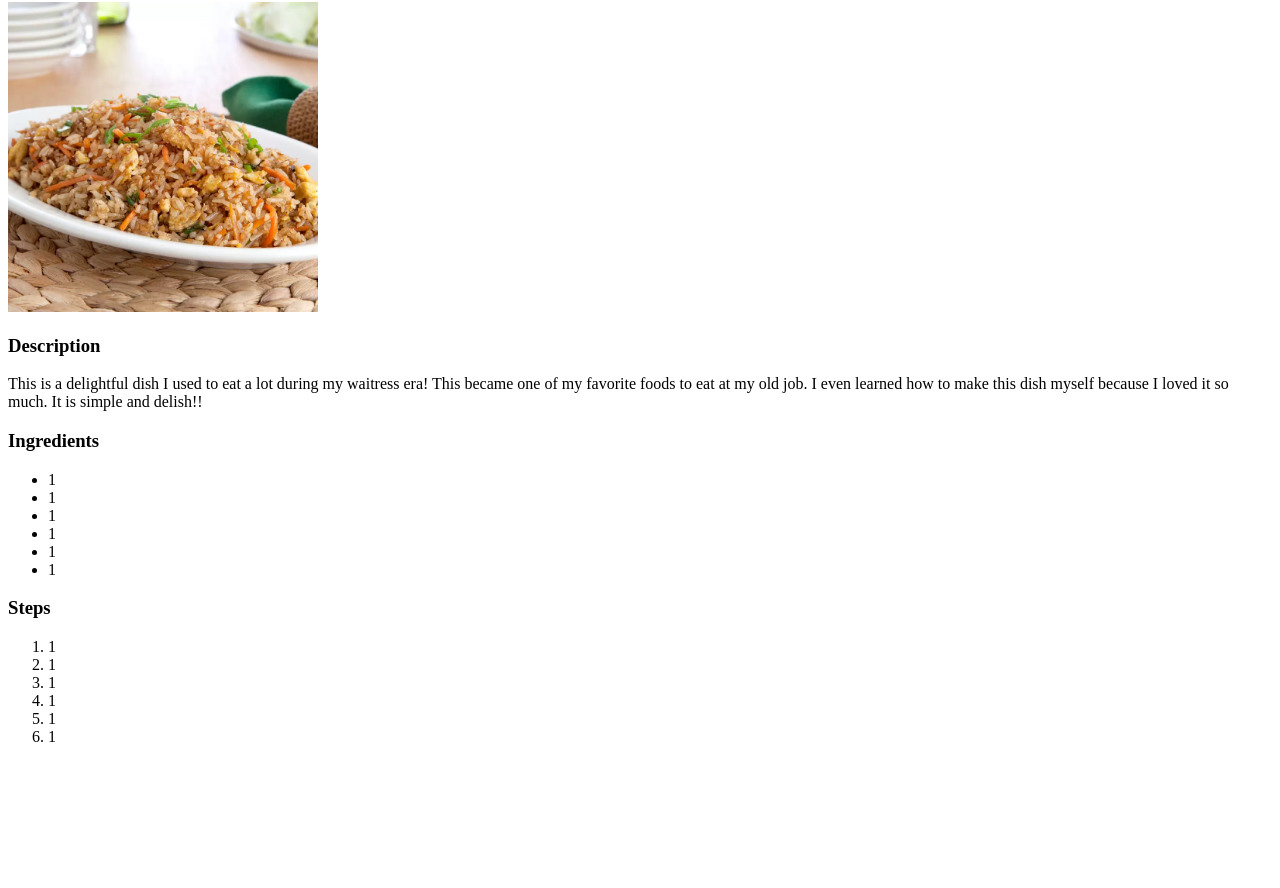
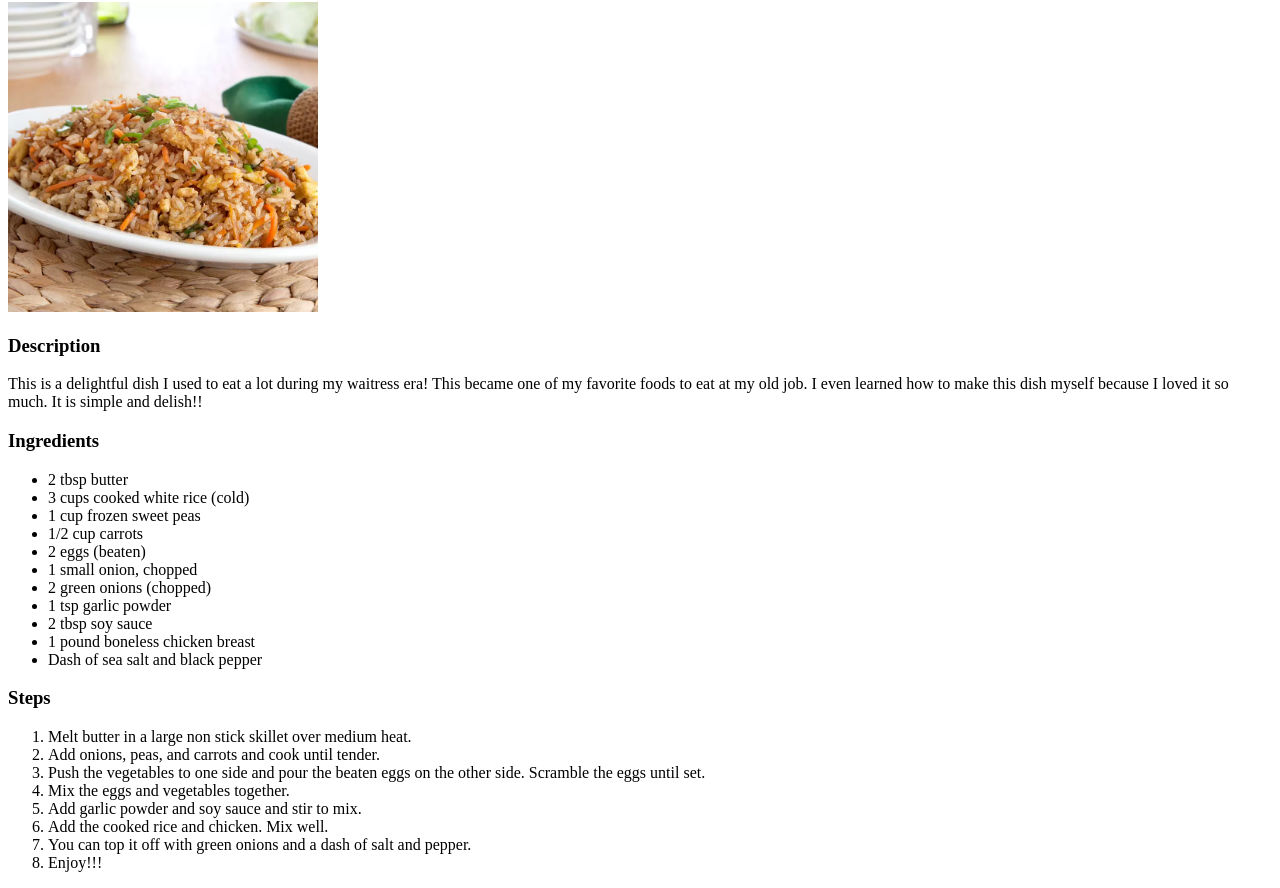
Before and after one commit to rachelsiw/odin-recipes, a plain HTML site: page recipes/chicken-fried-rice.html in a window 1280 px wide. Shown: the part 78-966 px from the top of the page. Before the commit the page ends 840 px from the top, so only its background shows below. Drawn offline with Linux system fonts and the light colour scheme.

Commit message:
Update the recipes
In each recipes file I added the ingredients and the steps

```diff
--- a/recipes/chicken-fried-rice.html
+++ b/recipes/chicken-fried-rice.html
@@ -15,21 +15,29 @@
     </p>
     <h3> Ingredients </h3>
     <ul>
-        <li> 1 </li>
-        <li> 1 </li>
-        <li> 1 </li>
-        <li> 1 </li>
-        <li> 1 </li>
-        <li> 1 </li>
+        <li> 2 tbsp butter </li>
+        <li> 3 cups cooked white rice (cold) </li>
+        <li> 1 cup frozen sweet peas </li>
+        <li> 1/2 cup carrots </li>
+        <li> 2 eggs (beaten) </li>
+        <li> 1 small onion, chopped </li>
+        <li> 2 green onions (chopped) </li>
+        <li> 1 tsp garlic powder </li>
+        <li>2 tbsp soy sauce</li>
+        <li> 1 pound boneless chicken breast  </li>
+        <li> Dash of sea salt and black pepper  </li>
+
     </ul>
     <h3> Steps </h3>
     <ol>
-        <li> 1 </li>
-        <li> 1 </li>
-        <li> 1 </li>
-        <li> 1 </li>
-        <li> 1 </li>
-        <li> 1 </li>
+        <li> Melt butter in a large non stick skillet over medium heat. </li>
+        <li> Add onions, peas, and carrots and cook until tender. </li>
+        <li> Push the vegetables to one side and pour the beaten eggs on the other side. Scramble the eggs until set. </li>
+        <li> Mix the eggs and vegetables together. </li>
+        <li> Add garlic powder and soy sauce and stir to mix. </li>
+        <li> Add the cooked rice and chicken. Mix well. </li>
+        <li> You can top it off with green onions and a dash of salt and pepper. </li>
+        <li> Enjoy!!! </li>
     </ol>
 </body>
 </html>
```
Also changed, not shown: recipes/pad-thai.html (+30 -12 lines), recipes/red-curry.html (+19 -12 lines).
